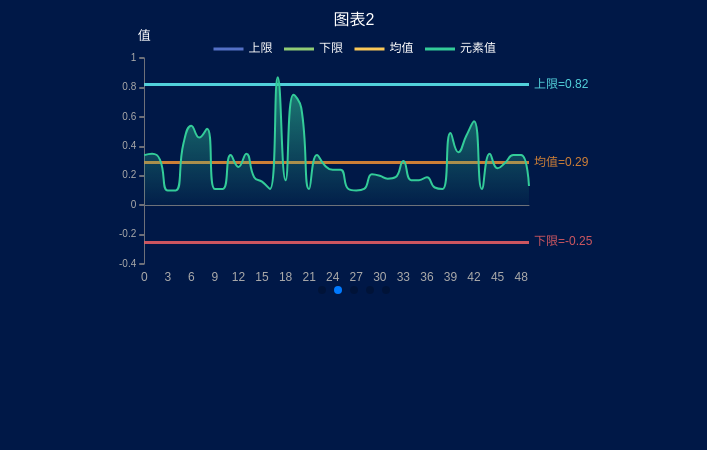
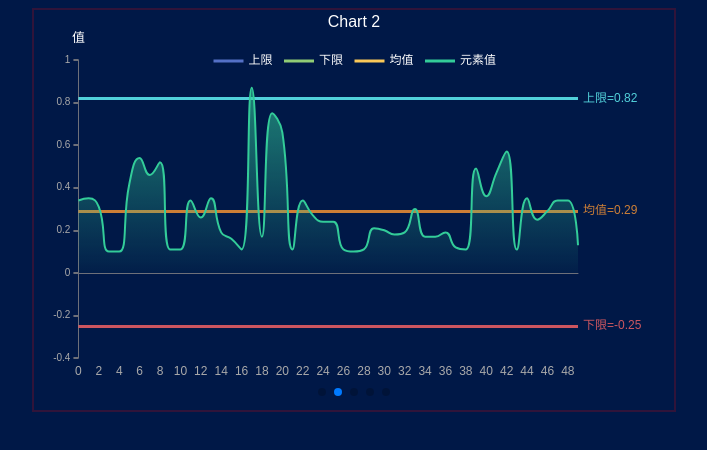
Before and after one commit to lauset/actix-tom, a plain HTML site: page templates/index.html in a window 1280 px wide. Shown: the whole page, without its empty margins (286-993 px from the left). Drawn offline with Linux system fonts and the light colour scheme.

Commit message:
feat: charts pages

```diff
--- a/static/js/data/chart_rt_response.json
+++ b/static/js/data/chart_rt_response.json
@@ -1,6 +1,6 @@
 [
   {
-    "title": "图表1",
+    "title": "Chart 1",
     "upper": 0.822809,
     "datas": [
       0.12, 0.11, 0.49, 0.36, 0.47, 0.57, 0.11, 0.35, 0.25, 0.29, 0.34, 0.34,
@@ -13,7 +13,7 @@
     "lower": -0.251609
   },
   {
-    "title": "图表2",
+    "title": "Chart 2",
     "upper": 0.822809,
     "datas": [
       0.34, 0.35, 0.31, 0.1, 0.1, 0.42, 0.54, 0.46, 0.52, 0.11, 0.11, 0.34,
@@ -26,7 +26,7 @@
     "lower": -0.251609
   },
   {
-    "title": "图表3",
+    "title": "Chart 3",
     "upper": 0.822809,
     "datas": [
       0.12, 0.11, 0.49, 0.36, 0.47, 0.57, 0.11, 0.35, 0.25, 0.29, 0.34, 0.34,
@@ -39,20 +39,7 @@
     "lower": -0.251609
   },
   {
-    "title": "图表4",
-    "upper": 0.822809,
-    "datas": [
-      0.12, 0.11, 0.49, 0.36, 0.47, 0.57, 0.11, 0.35, 0.25, 0.29, 0.34, 0.34,
-      0.34, 0.35, 0.31, 0.1, 0.1, 0.42, 0.54, 0.46, 0.52, 0.11, 0.11, 0.34,
-      0.24, 0.24, 0.11, 0.1, 0.11, 0.21, 0.2, 0.18, 0.19, 0.3, 0.17, 0.17, 0.19,
-      0.26, 0.35, 0.19, 0.16, 0.11, 0.87, 0.17, 0.75, 0.66, 0.11, 0.34, 0.27,
-      0.13
-    ],
-    "avg": 0.2856,
-    "lower": -0.251609
-  },
-  {
-    "title": "图表5",
+    "title": "Chart 4",
     "upper": 0.822809,
     "datas": [
       0.12, 0.11, 0.49, 0.36, 0.47, 0.57, 0.11, 0.35, 0.25, 0.29, 0.34, 0.34,
--- a/templates/index.html
+++ b/templates/index.html
@@ -8,14 +8,14 @@
   <style>
     .right-top-box {
       margin: 0 auto;
-      height: 300px;
-      width: 500px;
-      /* border: 1px solid orange; */
+      height: 50vh;
+      width: 50vw;
+      border: 2px solid #ff000030;
     }
 
     .swiper {
-      width: 500px;
-      height: 300px;
+      height: 50vh;
+      width: 50vw;
     }
   </style>
 </head>
```
